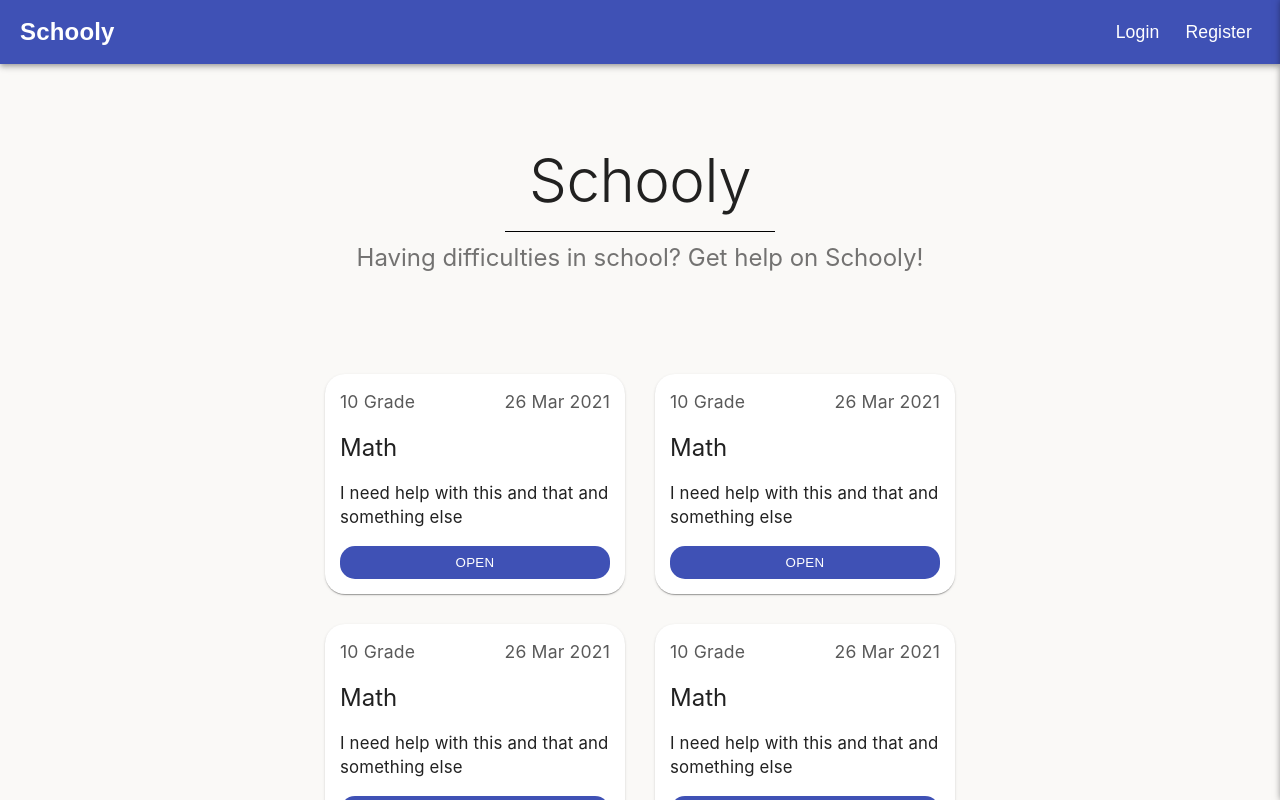
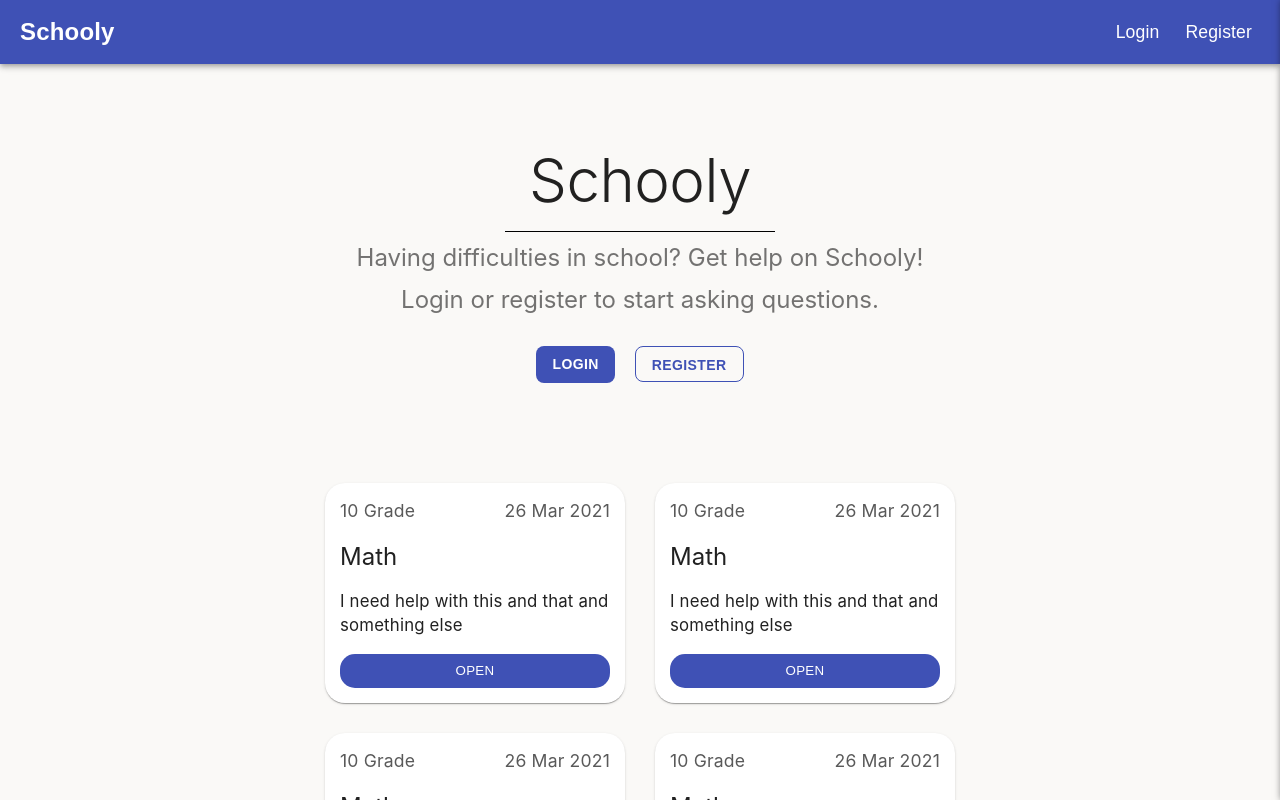
Before and after one commit to ipetrov22/schooly-v2, a React (Create React App) app in the folder client/: page / in a window 1280 px wide. Shown: the top 800 px of the page. Built offline with nearby package versions, Linux system fonts and the light colour scheme; no server answers.

Commit message:
display extra intro text on home page depending on auth status

```diff
--- a/client/src/components/IntroText/IntroText.js
+++ b/client/src/components/IntroText/IntroText.js
@@ -1,13 +1,52 @@
+import { connect } from 'react-redux';
+import { Link } from 'react-router-dom';
 import './IntroText.scss';
 
-const IntroText = () => {
+const IntroText = ({ firebaseUser }) => {
+
+    const notAuthContent = (
+        <>
+            <p className="description">Login or register to start asking questions.</p>
+
+            <section className="btn-container">
+                <Link to="/login">
+                    <button className="btn btn-primary">Login</button>
+                </Link>
+
+                <Link to="/register">
+                    <button className="btn btn-secondary">Register</button>
+                </Link>
+            </section>
+        </>
+    );
+
+    const authContent = (
+        <>
+            <section className="btn-container">
+                <Link to="/ask">
+                    <button className="btn btn-primary">Ask a question</button>
+                </Link>
+            </section>
+        </>
+    );
+
     return (
         <div className="intro-text">
             <h1 className="title">Schooly</h1>
 
             <p className="description">Having difficulties in school? Get help on Schooly!</p>
+
+            {
+                firebaseUser ?
+                    authContent
+                    : notAuthContent
+            }
         </div>
     );
 };
 
-export default IntroText;
+const mapStateToProps = (state) => ({
+    firebaseUser: state.user.firebaseUser
+});
+
+export default connect(mapStateToProps, null)(IntroText);
--- a/client/src/components/IntroText/IntroText.scss
+++ b/client/src/components/IntroText/IntroText.scss
@@ -28,4 +28,41 @@
         line-height: 1.334;
         letter-spacing: 0em;
     }
+
+    .btn-container {
+        margin-top: 30px;
+        display: flex;
+        gap: 20px;
+        justify-content: center;
+
+        .btn {
+            padding: 6px 16px;
+            font-size: 0.875rem;
+            font-weight: 600;
+            line-height: 1.75;
+            border-radius: 8px;
+            letter-spacing: 0.02857em;
+            text-transform: uppercase;
+            transition: 0.3s;
+        }
+
+        .btn-primary {
+            background: #3f51b5;
+            color: white;
+
+            &:hover {
+                background: #2e3f9e;
+            }
+        }
+
+        .btn-secondary {
+            height: 36.15px;
+            border: 1px solid #3f51b5;
+            color: #3f51b5;
+
+            &:hover {
+                background: #e4e5e9;
+            }
+        }
+    }
 }
--- a/client/src/reducers/userReducer.js
+++ b/client/src/reducers/userReducer.js
@@ -12,7 +12,10 @@ const initialState = {
 const userReducer = (state = initialState, action) => {
     switch (action.type) {
         case USER_INIT:
-            return initialState;
+            return {
+                ...initialState,
+                firebaseUser: null
+            };
         case LOGIN:
             return {
                 ...state,
```
